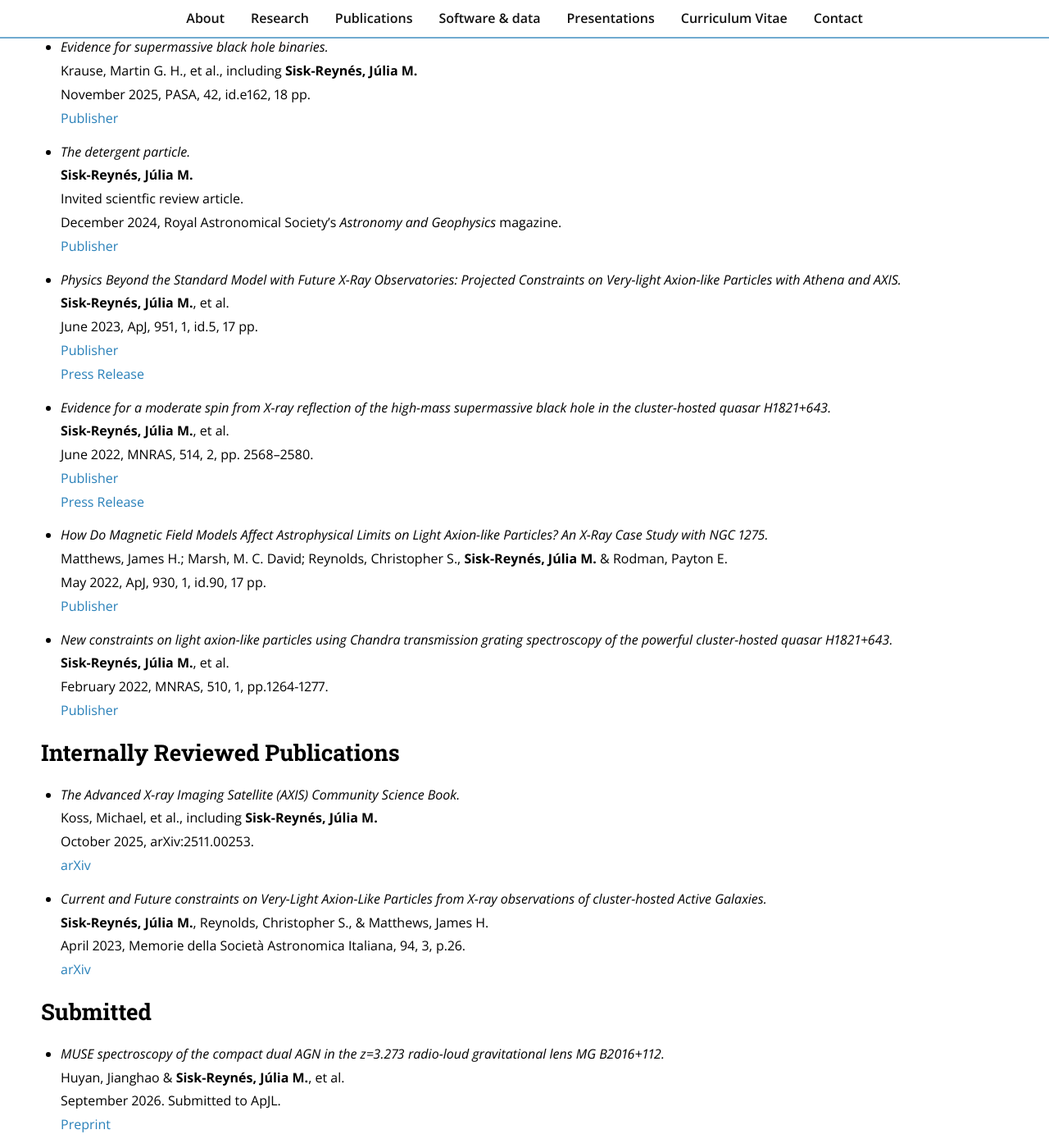
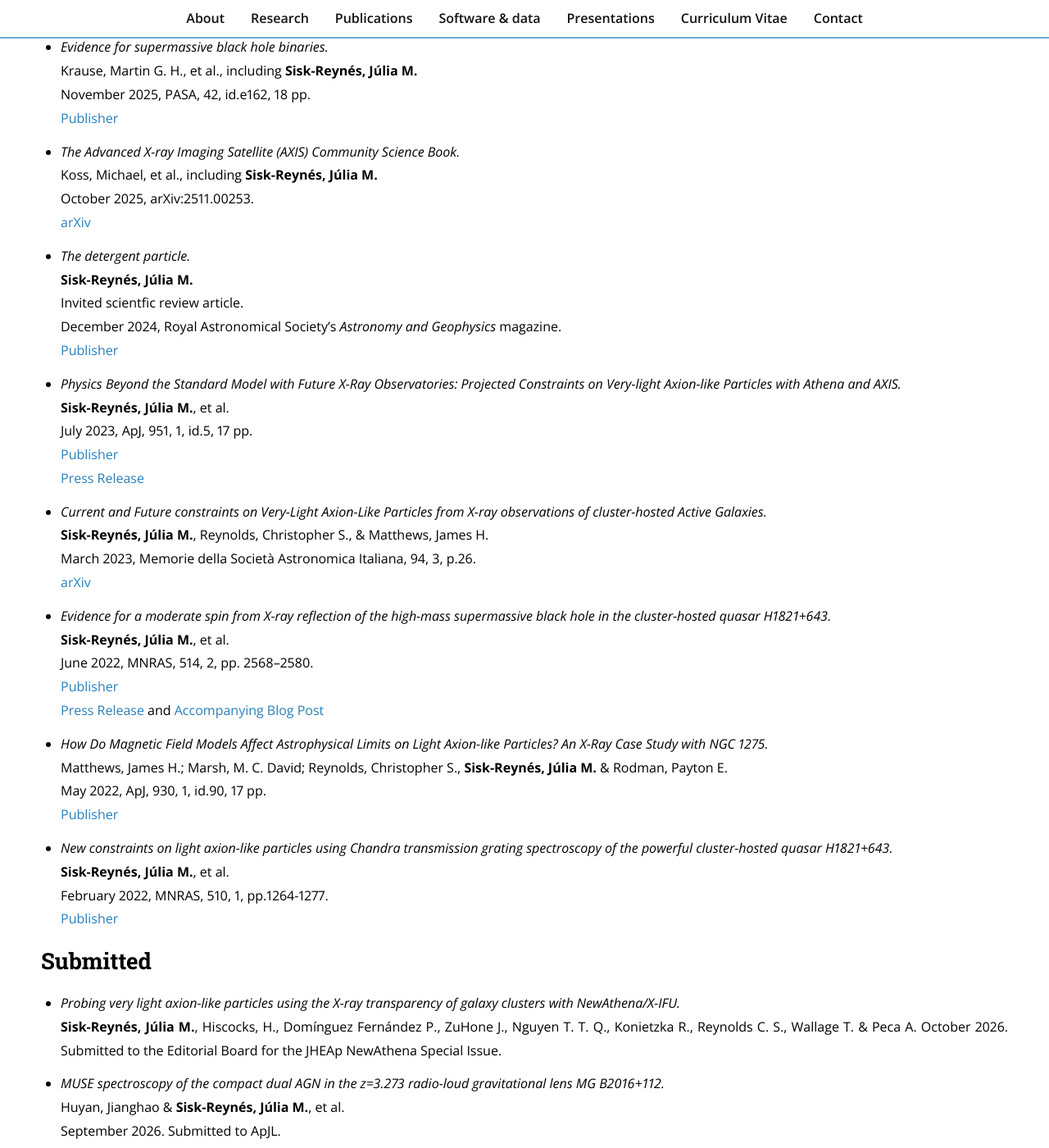
Before and after one commit to jsiskreynes-astro/jsiskreynes-astro.github.io, a Jekyll site: the page built from publications.md, in a window 1280 px wide and 1400 px high, scrolled down 985 px. Shown: the whole window at 82% size. Built offline with Jekyll 4.4.1, drawn with Linux system fonts in a browser that asks for light colours; nearby versions of some CDN libraries; some of the changed text lies outside the part shown.

Commit message:
Update publications.md

```diff
--- a/publications.md
+++ b/publications.md
@@ -43,6 +43,11 @@ Krause, Martin G. H., et al., including **Sisk-Reynés, Júlia M.** <br>
 November 2025, PASA, 42, id.e162, 18 pp.  <br>
 [Publisher](https://www.cambridge.org/core/journals/publications-of-the-astronomical-society-of-australia/article/evidence-for-supermassive-black-hole-binaries/6A4690BF6A39C8DE7D735A700B0C63C8) <br>
 
+- *The Advanced X-ray Imaging Satellite (AXIS) Community Science Book.*  <br>
+Koss, Michael, et al., including **Sisk-Reynés, Júlia M.** <br>
+October 2025, arXiv:2511.00253.  <br>
+[arXiv](https://arxiv.org/abs/2511.00253)
+
 - *The detergent particle.* <br>
 **Sisk-Reynés, Júlia M.**  <br>
 Invited scientfic review article.  <br>
@@ -51,19 +56,24 @@ December 2024, Royal Astronomical Society's *Astronomy and Geophysics* magazine.
 
 - *Physics Beyond the Standard Model with Future X-Ray Observatories: Projected Constraints on Very-light Axion-like Particles with Athena and AXIS.* <br>
 **Sisk-Reynés, Júlia M.**, et al.  <br>
-June 2023, ApJ, 951, 1, id.5, 17 pp.  <br>
+July 2023, ApJ, 951, 1, id.5, 17 pp.  <br>
 [Publisher](https://iopscience.iop.org/article/10.3847/1538-4357/acd116)  <br>
 [Press Release](https://www.the-athena-x-ray-observatory.eu/en/node/796) <br>
+
+- *Current and Future constraints on Very-Light Axion-Like Particles from X-ray observations of cluster-hosted Active Galaxies.*  <br>
+**Sisk-Reynés, Júlia M.**, Reynolds, Christopher S., & Matthews, James H.  <br>
+March 2023, Memorie della Società Astronomica Italiana, 94, 3, p.26.  <br>
+[arXiv](https://arxiv.org/abs/2304.08513) <br>
 
 - *Evidence for a moderate spin from X-ray reflection of the high-mass supermassive black hole in the cluster-hosted quasar H1821+643.*  <br>
 **Sisk-Reynés, Júlia M.**, et al. <br>
 June 2022, MNRAS, 514, 2, pp. 2568–2580. <br>
 [Publisher](https://academic.oup.com/mnras/article/514/2/2568/6612076?login=false) <br>
-[Press Release](https://chandra.harvard.edu/press/22_releases/press_063022.html)  <br>
+[Press Release](https://chandra.harvard.edu/press/22_releases/press_063022.html) and [Accompanying Blog Post](https://chandra.harvard.edu/blog/node/817) <br>
 
 - *How Do Magnetic Field Models Affect Astrophysical Limits on Light Axion-like Particles? An X-Ray Case Study with NGC 1275.*  <br>
 Matthews, James H.; Marsh, M. C. David; Reynolds, Christopher S., **Sisk-Reynés, Júlia M.** & Rodman, Payton E.  <br>
-May 2022, ApJ, 930, 1, id.90, 17 pp.  <br>
+May 2022, ApJ, 930, 1, id.90, 17 pp. <br>
 [Publisher](https://iopscience.iop.org/article/10.3847/1538-4357/ac5625) <br>
 
 - *New constraints on light axion-like particles using Chandra transmission grating spectroscopy of the powerful cluster-hosted quasar H1821+643.* <br>
@@ -71,19 +81,11 @@ May 2022, ApJ, 930, 1, id.90, 17 pp.  <br>
 February 2022, MNRAS, 510, 1, pp.1264-1277. <br>
 [Publisher](https://academic.oup.com/mnras/article/510/1/1264/6448485?login=false) <br>
 
-## Internally Reviewed Publications
+## Submitted
 
-- *The Advanced X-ray Imaging Satellite (AXIS) Community Science Book.*  <br>
-Koss, Michael, et al., including **Sisk-Reynés, Júlia M.** <br>
-October 2025, arXiv:2511.00253.  <br>
-[arXiv](https://arxiv.org/abs/2511.00253)
-
-- *Current and Future constraints on Very-Light Axion-Like Particles from X-ray observations of cluster-hosted Active Galaxies.*  <br>
-**Sisk-Reynés, Júlia M.**, Reynolds, Christopher S., & Matthews, James H.  <br>
-April 2023, Memorie della Società Astronomica Italiana, 94, 3, p.26.  <br>
-[arXiv](https://arxiv.org/abs/2304.08513) <br>
-
-## Submitted
+- *Probing very light axion-like particles using the X-ray transparency of galaxy clusters with NewAthena/X-IFU.* <br>
+ **Sisk-Reynés, Júlia M.**, Hiscocks, H., Domínguez Fernández P., ZuHone J., Nguyen T. T. Q., Konietzka R., Reynolds C. S., Wallage T. & Peca A.
+October 2026. Submitted to the Editorial Board for the JHEAp NewAthena Special Issue. <br>
 
 - *MUSE spectroscopy of the compact dual AGN in the z=3.273 radio-loud gravitational lens MG B2016+112.* <br>
 Huyan, Jianghao & **Sisk-Reynés, Júlia M.**, et al. <br>
```
Also changed, not shown: other parts of publications.md (+1 -1 lines).
